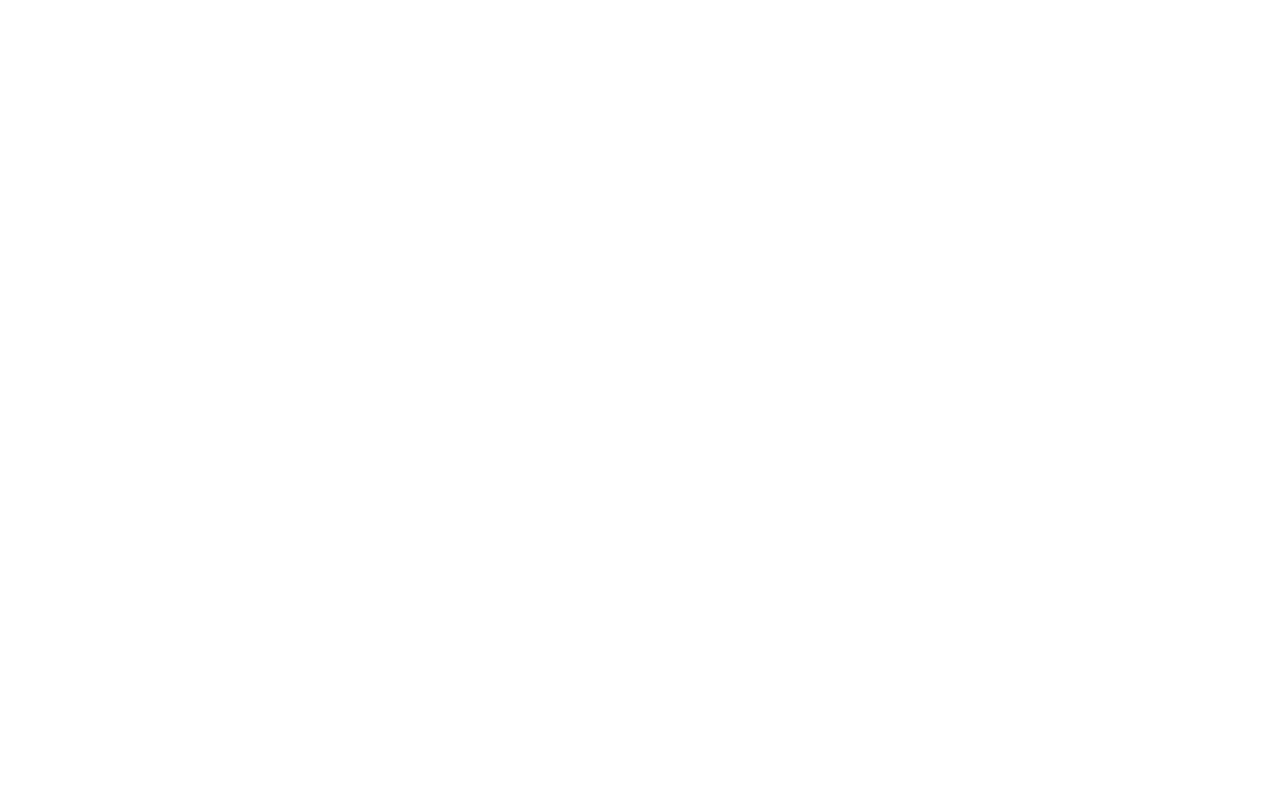
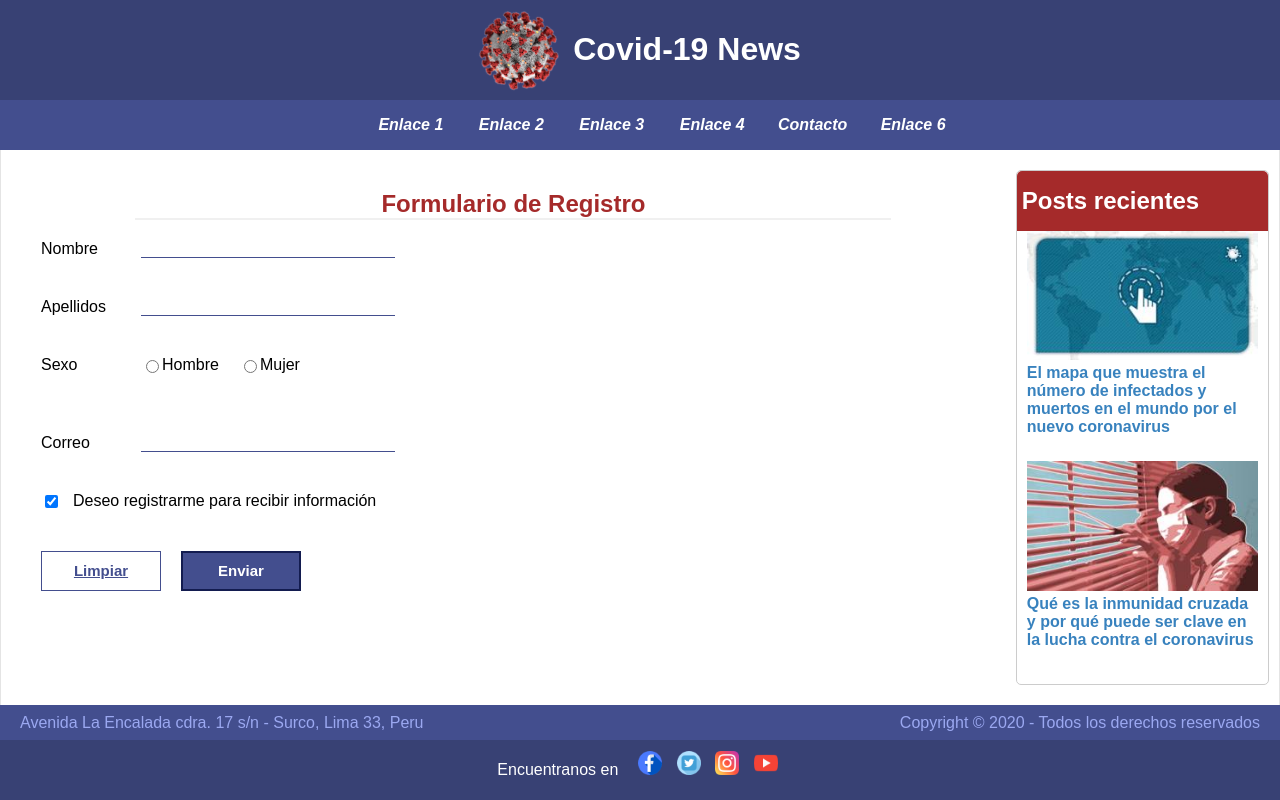
Before and after one commit to wlizama/tpw-tareas, a PHP site: page /formulario.html in a window 1280 px wide. Before the commit the page is empty. Run offline with PHP 8.4, Linux system fonts and the light colour scheme.

Commit message:
formulario ok

```diff
--- a/PC01/formulario.html
+++ b/PC01/formulario.html
@@ -0,0 +1,161 @@
+<!DOCTYPE html>
+<html lang="en">
+<head>
+    <meta charset="UTF-8">
+    <meta name="viewport" content="width=device-width, initial-scale=1.0">
+    <link rel="stylesheet" href="./styles.css">
+    <style>
+        .sub-pie {
+            max-width: 1280px;
+            margin: 0 auto;
+            padding: 5px;
+            display: flex;
+            justify-content: space-between;
+            color: #9ba8f1;
+            height: 25px;
+            line-height: 25px;
+        }
+        .sub-pie div {
+            margin: 0 15px;
+        }
+        .pie-iconos {
+            width: 40%;
+            display: flex;
+            justify-content: center;
+            margin: 0 auto;
+            padding: 5px 0;
+            height: 50px;
+            line-height: 50px;
+            color: white;
+        }
+        .pie-iconos ul {
+            padding: 0;
+            margin: 0;
+            margin-left: 15px;
+        }
+        .pie-iconos ul li {
+            display: inline-block;
+            list-style: none;
+            margin: 0 5px;
+        }
+        .pie-iconos ul li a {
+            text-decoration: none;
+            display: inline-block;
+        }
+        .pie-iconos ul li a img {
+            height: 24px;
+        }
+    </style>
+    <title>Covid-19 News - Contacto</title>
+</head>
+<body>
+    <header class="cabecera">
+        <div>
+            <img src="./images/covid19-transparent.png" style="height: 100%;" alt="logo">
+            <h1>Covid-19 News</h1>
+        </div>
+    </header>
+    <nav class="navegacion">
+        <ul>
+            <li><a href="#!">Enlace 1</a></li>
+            <li><a href="#!">Enlace 2</a></li>
+            <li><a href="#!">Enlace 3</a></li>
+            <li><a href="#!">Enlace 4</a></li>
+            <li><a href="formulario.html">Contacto</a></li>
+            <li><a href="#!">Enlace 6</a></li>
+        </ul>
+    </nav>
+    <main class="main-container">
+        <div class="section-container">
+            <form method="GET" action="">
+                <h2>Formulario de Registro</h2>
+                <div>
+                    <label for="txtNombre">Nombre</label>
+                    <div>
+                        <input id="txtNombre" type="text" maxlength="50" />
+                    </div>
+                </div>
+                <div>
+                    <label for="txtApellidos">Apellidos</label>
+                    <div>
+                        <input id="txtApellidos" type="text" maxlength="50" />
+                    </div>
+                </div>
+                <div>
+                    <label>Sexo</label>
+                    <div>
+                        <div style="margin-right: 20px;">
+                            <input type="radio" name="sexos" id="rbHombre">
+                            <label for="rbHombre">Hombre</label>
+                        </div>
+                        <div>
+                            <input type="radio" name="sexos" id="rbMujer">
+                            <label for="rbMujer">Mujer</label>
+                        </div>
+                    </div>
+                </div>
+                <div>
+                    <label for="txtCorreo">Correo</label>
+                    <div>
+                        <input id="txtCorreo" type="text" />
+                    </div>
+                </div>
+                <div>
+                    <div>
+                        <input type="checkbox" id="chk01" style="margin-right: 15px;" checked />
+                        <label for="chk01">Deseo registrarme para recibir información</label>
+                    </div>
+                </div>
+                <div class="botones">
+                    <input type="reset" value="Limpiar" />
+                    <input type="submit" value="Enviar" />
+                </div>
+            </form>
+        </div>
+        <aside class="posts-recientes">
+            <h2>Posts recientes</h2>
+            <div class="posts-content">
+                <div>
+                    <img src="./images/post01.png" alt="">
+                    <a href="#!">
+                        El mapa que muestra el número de infectados y muertos en el mundo por el nuevo coronavirus
+                    </a>
+                </div>
+                <div>
+                    <img src="./images/post02.png" alt="">
+                    <a href="#!">
+                        Qué es la inmunidad cruzada y por qué puede ser clave en la lucha contra el coronavirus
+                    </a>
+                </div>
+            </div>
+        </aside>
+    </main>
+    <footer class="pie-principal">
+        <div style="background-color: rgb(67, 78, 142);">
+            <div class="sub-pie">
+                <div>Avenida La Encalada cdra. 17 s/n - Surco, Lima 33, Peru</div>
+                <div>Copyright © 2020 - Todos los derechos reservados</div>
+            </div>
+        </div>
+        <div style="background-color: rgb(56, 65, 116);">
+            <div class="pie-iconos">
+                <div>Encuentranos en</div>
+                <ul>
+                    <li>
+                        <a href="#!"><img src="./images/logo-facebook.png" alt="Logo Facebook" title="Facebook"></a>
+                    </li>
+                    <li>
+                        <a href="#!"><img src="./images/logo-twitter.png" alt="Logo Twitter" title="Twitter"></a>
+                    </li>
+                    <li>
+                        <a href="#!"><img src="./images/logo-instagram.png" alt="Logo Instagram" title="Instagram"></a>
+                    </li>
+                    <li>
+                        <a href="#!"><img src="./images/logo-youtube.png" alt="Logo Youtube" title="Youtube"></a>
+                    </li>
+                </ul>
+            </div>
+        </div>
+    </footer>
+</body>
+</html>
--- a/PC01/styles.css
+++ b/PC01/styles.css
@@ -160,3 +160,53 @@
 .pie-principal > div {
     width: 100%;
 }
+
+
+.section-container form {
+    margin: 0 30px;
+}
+.section-container form h2 {
+    width: 100%;
+    color: brown;
+    text-align: center;
+}
+.section-container form h2::after{
+    content: '';
+    height: 2px;
+    width: 80%;
+    background-color: #f0f0f0;
+    display: block;
+    margin: 0 auto;
+}
+.section-container form div {
+    margin-bottom: 20px;
+    display: flex;
+}
+
+.section-container form div > label:first-child {
+    width: 100px;
+}
+.section-container form div input[type='text'] {
+    border: none;
+    border-bottom: 1px solid rgb(67, 78, 142);
+    width: 250px;
+}
+.section-container form div.botones input {
+    margin-right: 20px;
+    height: 40px;
+    color: rgb(67, 78, 142);
+    font-weight: bold;
+    width: 120px;
+    cursor: pointer;
+    font-size: 15px;
+}
+.section-container form div.botones input[type='reset'] {
+    border: 1px solid rgb(67, 78, 142);
+    background-color: transparent;
+    text-decoration: underline;
+}
+.section-container form div.botones input[type='submit'] {
+    border: 2px solid rgb(19, 28, 80);
+    background-color: rgb(67, 78, 142);
+    color: white;
+}
```
Also changed, not shown: PC01/index.html (+11 -11 lines).
